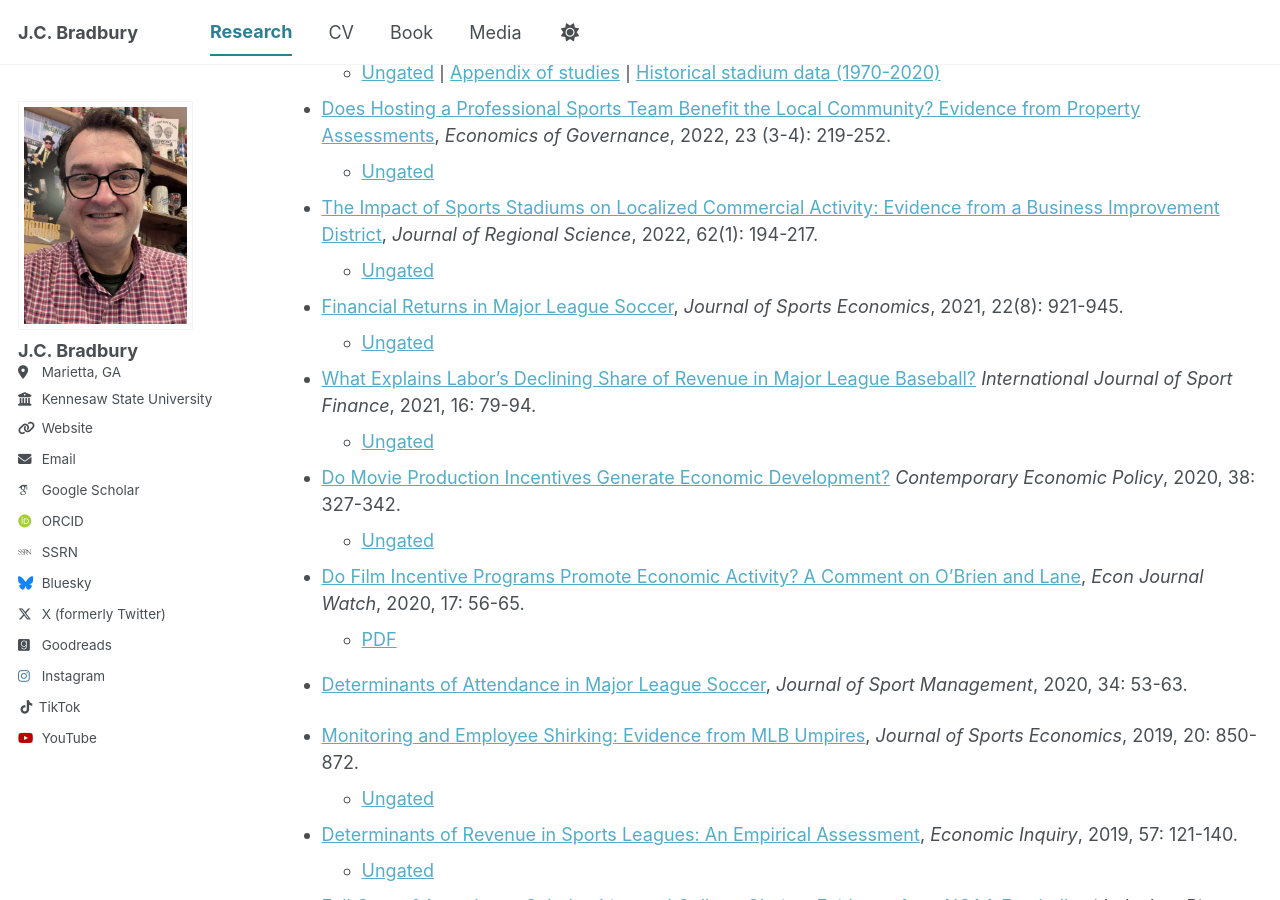
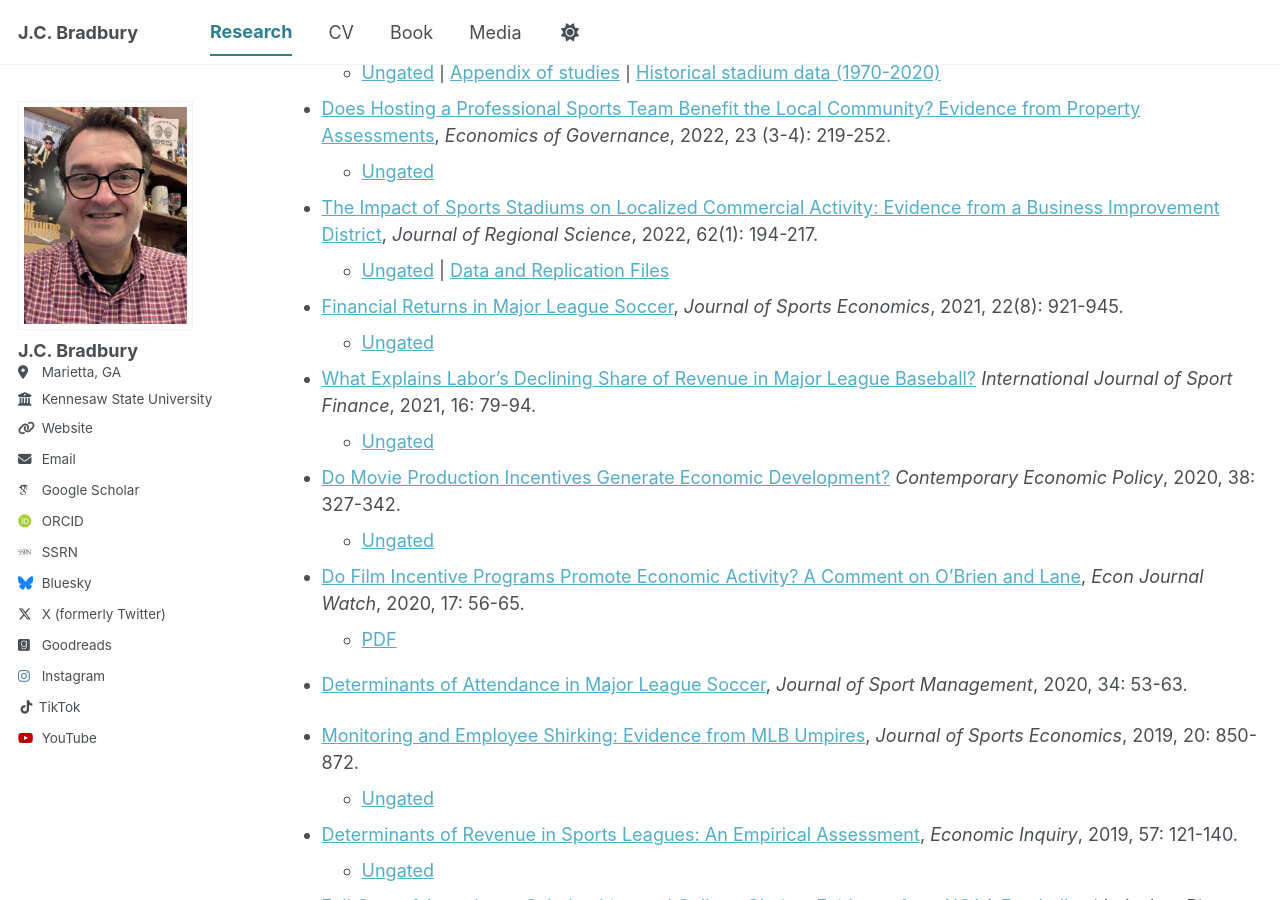
Before and after one commit to jcbradbury/jcbradbury.github.io, a Jekyll site: the page built from _pages/research.md, in a window 1280 px wide and 900 px high, scrolled down 997 px. Built offline with Jekyll 4.4.1, drawn with Linux system fonts in a browser that asks for light colours; some web fonts are replaced; a script bundle is joined from its source files by our own code; library files that are not in the unit come from our copies.

Commit message:
Update research.md

```diff
--- a/_pages/research.md
+++ b/_pages/research.md
@@ -51,7 +51,7 @@ Here is a list of my recent accepted/published articles and working papers. I pr
     - [Ungated](https://pmc.ncbi.nlm.nih.gov/articles/PMC8811744/pdf/10101_2022_Article_268.pdf)
 
 - [The Impact of Sports Stadiums on Localized Commercial Activity: Evidence from a Business Improvement District](https://doi.org/10.1111/jors.12560), *Journal of Regional Science*, 2022, 62(1): 194-217.
-    - [Ungated](https://onlinelibrary.wiley.com/share/author/Y9C4F3DSGDTPVMNBSPKE?target=10.1111/jors.12560)
+    - [Ungated](https://onlinelibrary.wiley.com/share/author/Y9C4F3DSGDTPVMNBSPKE?target=10.1111/jors.12560) \| [Data and Replication Files](https://github.com/jcbradbury/CIDproperty)
 
 - [Financial Returns in Major League Soccer](https://journals.sagepub.com/doi/full/10.1177/15270025211022733), *Journal of Sports Economics*, 2021, 22(8): 921-945.
     - [Ungated](https://journals.sagepub.com/doi/pdf/10.1177/15270025211022733?casa_token=iXwVIF2g1K0AAAAA:xxlgcPZp35T7Rmk9JVaI9jg5hILQXmLomwIWHZh1bMUw-0Yt8zrC3JL_0WOiuJyY1E6mgZs8GSq5uQ)
```
